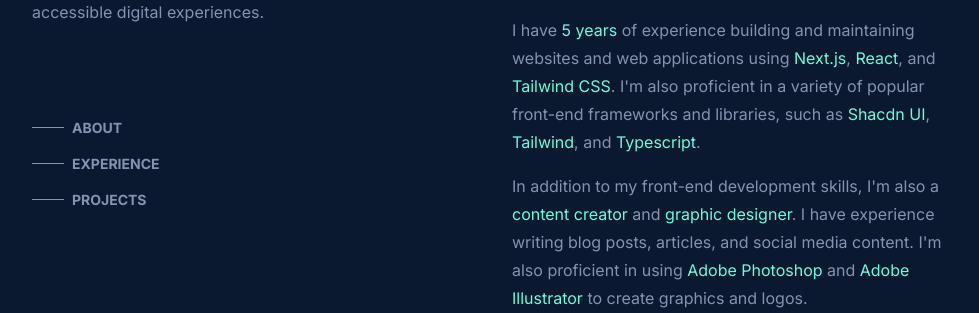
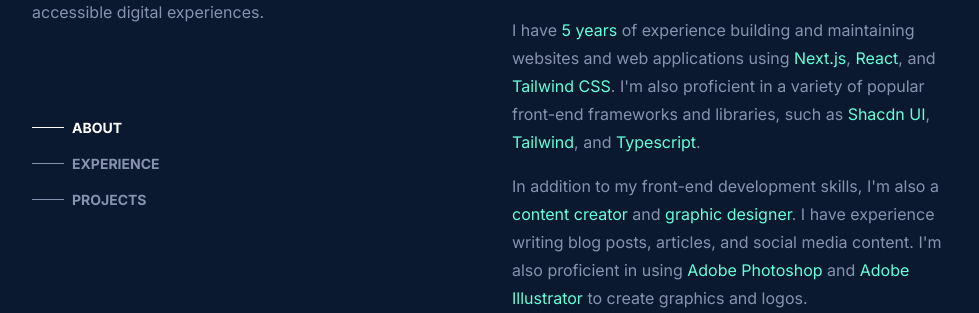
Before and after one commit to samcuxx/samcux-v4, a Next.js app: page / in a window 1280 px wide. Shown: the part 236-549 px from the top of the page, without its empty margins (160-1139 px from the left). Built offline with nearby package versions, Linux system fonts and the light colour scheme.

Commit message:
👌Fixed NavLinks👌

```diff
--- a/app/page.tsx
+++ b/app/page.tsx
@@ -1,24 +1,24 @@
-import Header from '../components/Header'
-import About from '../components/About'
-// import Experience from '../components/Experience'
-// import Projects from '../components/Projects'
-import Footer from '../components/Footer'
 
+
+import About from "../components/About";
+import Experience from '../components/Experience'
+import Projects from '../components/Projects'
+import Footer from "../components/Footer";
+import HomeWrapper from '../components/HomeWrapper';
 
 export default function Home() {
   return (
-    <div className="flex flex-col md:flex-row min-h-screen bg-[#0a192f] text-[#8892b0] md:mx-16 lg:mx-32">
-      <div className="md:w-[50%] md:h-screen overflow-y-auto hide-scrollbar p-8 md:p-16">
-        <Header />
-      </div>
-      <div className="md:w-[50%]">
-        <main className="max-w-3xl mx-auto px-8 py-16 md:py-24 md:h-screen md:overflow-y-auto hide-scrollbar">
-          <About />
-          {/* <Experience /> */}
-          {/* <Projects /> */}
-          <Footer />
-        </main>
-      </div>
-    </div>
+    <HomeWrapper>
+      <section id="about">
+        <About />
+      </section>
+      <section id="experience">
+        <Experience />
+      </section>
+      <section id="projects">
+        <Projects />
+      </section>
+      <Footer />
+    </HomeWrapper>
   );
 }
--- /dev/null
+++ b/components/ActiveSectionObserver.tsx
@@ -0,0 +1,32 @@
+import React, { useEffect } from 'react';
+
+interface ActiveSectionObserverProps {
+  children: React.ReactNode;
+  onActiveChange: (active: string) => void;
+}
+
+const ActiveSectionObserver: React.FC<ActiveSectionObserverProps> = ({ children, onActiveChange }) => {
+  useEffect(() => {
+    const observer = new IntersectionObserver(
+      (entries) => {
+        entries.forEach((entry) => {
+          if (entry.isIntersecting) {
+            onActiveChange(entry.target.id);
+          }
+        });
+      },
+      { threshold: 0.5 }
+    );
+
+    const sections = document.querySelectorAll('section[id]');
+    sections.forEach((section) => observer.observe(section));
+
+    return () => {
+      sections.forEach((section) => observer.unobserve(section));
+    };
+  }, [onActiveChange]);
+
+  return <>{children}</>;
+};
+
+export default ActiveSectionObserver;
--- a/components/Header.tsx
+++ b/components/Header.tsx
@@ -1,7 +1,17 @@
 import Link from "next/link";
 import { Heading1, Heading2, Paragraph } from "@/components/ui";
 
-const Header = () => {
+interface HeaderProps {
+  activeSection: string;
+}
+
+const Header: React.FC<HeaderProps> = ({ activeSection }) => {
+  const navItems = [
+    { href: "#about", label: "About" },
+    { href: "#experience", label: "Experience" },
+    { href: "#projects", label: "Projects" },
+  ];
+
   return (
     <header className="h-full flex flex-col justify-between">
       <div className="flex flex-col justify-between h-full my-10">
@@ -17,33 +27,23 @@
         <div className="flex-1 hidden md:block">
           <nav className="w-full h-full">
             <ul className="flex flex-col space-y-4 h-full justify-center">
-              <li className="relative group">
-                <a
-                  href="#about"
-                  className="text-[#8892b0] hover:text-white flex items-center text-sm font-bold"
-                >
-                  <div className="h-[1px] bg-[#8892b0] group-hover:bg-white w-8 group-hover:w-12 transition-all duration-300 mr-2"></div>
-                  <span className="uppercase">About</span>
-                </a>
-              </li>
-              <li className="relative group">
-                <a
-                  href="#experience"
-                  className="text-[#8892b0] hover:text-white flex items-center text-sm font-bold"
-                >
-                  <div className="h-[1px] bg-[#8892b0] group-hover:bg-white w-8 group-hover:w-12 transition-all duration-300 mr-2"></div>
-                  <span className="uppercase">Experience</span>
-                </a>
-              </li>
-              <li className="relative group">
-                <a
-                  href="#projects"
-                  className="text-[#8892b0] hover:text-white flex items-center text-sm font-bold"
-                >
-                  <div className="h-[1px] bg-[#8892b0] group-hover:bg-white w-8 group-hover:w-12 transition-all duration-300 mr-2"></div>
-                  <span className="uppercase">Projects</span>
-                </a>
-              </li>
+              {navItems.map((item) => (
+                <li key={item.href} className="relative group">
+                  <a
+                    href={item.href}
+                    className={`text-[#8892b0] hover:text-white flex items-center text-sm font-bold ${
+                      activeSection === item.href.slice(1) ? "text-white" : ""
+                    }`}
+                  >
+                    <div
+                      className={`h-[1px] bg-[#8892b0] group-hover:bg-white w-8 group-hover:w-12 transition-all duration-300 mr-2 ${
+                        activeSection === item.href.slice(1) ? "bg-white w-12" : ""
+                      }`}
+                    ></div>
+                    <span className="uppercase">{item.label}</span>
+                  </a>
+                </li>
+              ))}
             </ul>
           </nav>
         </div>
--- /dev/null
+++ b/components/HomeWrapper.tsx
@@ -0,0 +1,30 @@
+"use client";
+
+import { useState } from "react";
+import Header from "./Header";
+import ActiveSectionObserver from './ActiveSectionObserver';
+
+interface HomeWrapperProps {
+  children: React.ReactNode;
+}
+
+const HomeWrapper: React.FC<HomeWrapperProps> = ({ children }) => {
+  const [activeSection, setActiveSection] = useState('about');
+
+  return (
+    <div className="flex flex-col md:flex-row min-h-screen bg-[#0a192f] text-[#8892b0] md:mx-16 lg:mx-32">
+      <div className="md:w-[50%] md:h-screen overflow-y-auto hide-scrollbar p-8 md:p-16">
+        <Header activeSection={activeSection} />
+      </div>
+      <div className="md:w-[50%]">
+        <main className="max-w-3xl mx-auto px-8 py-16 md:py-24 md:h-screen md:overflow-y-auto hide-scrollbar">
+          <ActiveSectionObserver onActiveChange={setActiveSection}>
+            {children}
+          </ActiveSectionObserver>
+        </main>
+      </div>
+    </div>
+  );
+};
+
+export default HomeWrapper;
```
